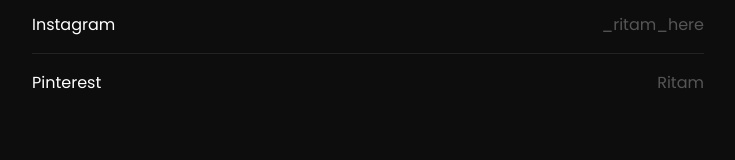
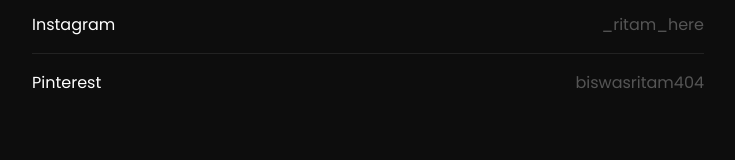
Before and after one commit to RITAMBISWAS404/PORTFOLIO-2026, a Next.js app: page / in a window 1280 px wide. Shown: the part 5967-6127 px from the top of the page, without its empty margins (272-1007 px from the left). Built offline with nearby package versions, Linux system fonts and the light colour scheme.

Commit message:
Update Pinterest link

```diff
--- a/data/content.ts
+++ b/data/content.ts
@@ -100,7 +100,7 @@ export const stackColors: Record<string,{bg:string;color:string;img:string}> = {
 export const socials = [
   { name: "LinkedIn",  handle: "in/ritam404",    href: "https://linkedin.com/in/ritam404" },
   { name: "Instagram", handle: "_ritam_here",    href: "https://instagram.com/_ritam_here" },
-  { name: "Pinterest", handle: "Ritam",          href: "https://pinterest.com/Ritam" },
+  { name: "Pinterest", handle: "biswasritam404",  href: "https://in.pinterest.com/biswasritam404/" },
 ];
 
 export const navLinks = [
```
